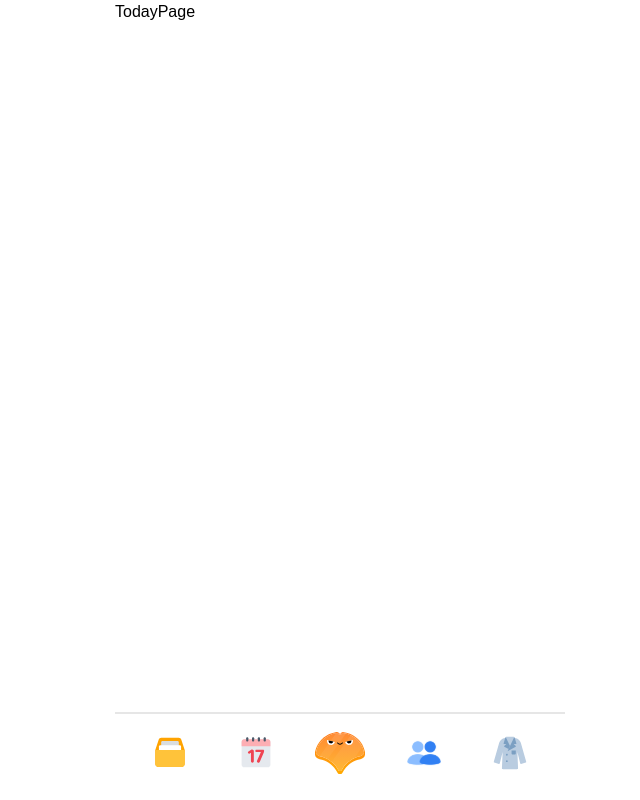
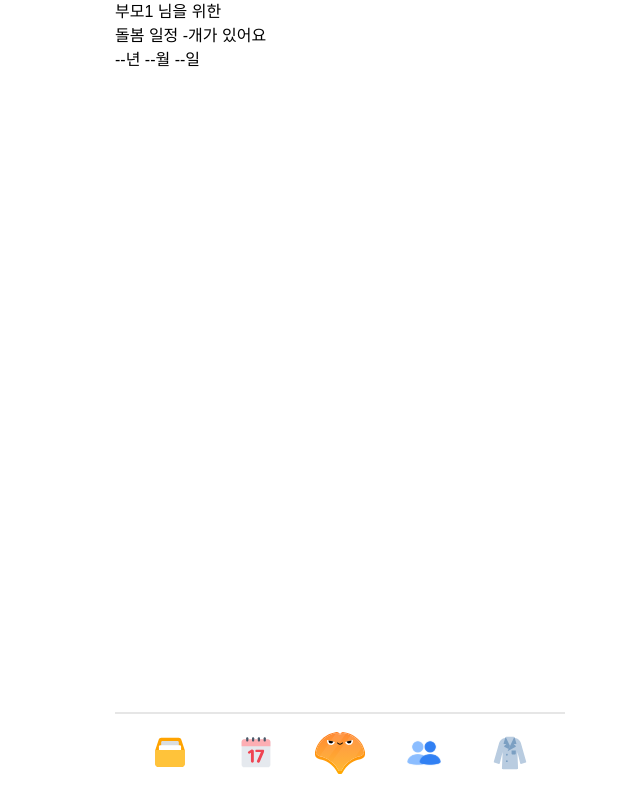
Before and after one commit to 2026-KW-HACKATHON/21_Hungry, a React (Vite) app in the folder 21_Hungry_FE/: page /today in a window 1280 px wide. Shown: the whole page, without its empty margins (300-940 px from the left). Built offline with nearby package versions, Linux system fonts and the light colour scheme.

Commit message:
[FE] feat : today header ui (#29)

```diff
--- a/21_Hungry_FE/src/pages/today/TodayPage.jsx
+++ b/21_Hungry_FE/src/pages/today/TodayPage.jsx
@@ -1,5 +1,17 @@
 function TodayPage() {
-  return <div>TodayPage</div>
+  return (
+    <div className='today__page'>
+      <div className='today__title'>
+        <div className='today__title--title'>
+          부모1 님을 위한
+          <br />
+          돌봄 일정 -개가 있어요
+        </div>
+        <div className='today__title--date'>--년 --월 --일</div>
+      </div>
+      <div className='today__content'></div>
+    </div>
+  )
 }
 
 export default TodayPage
```
